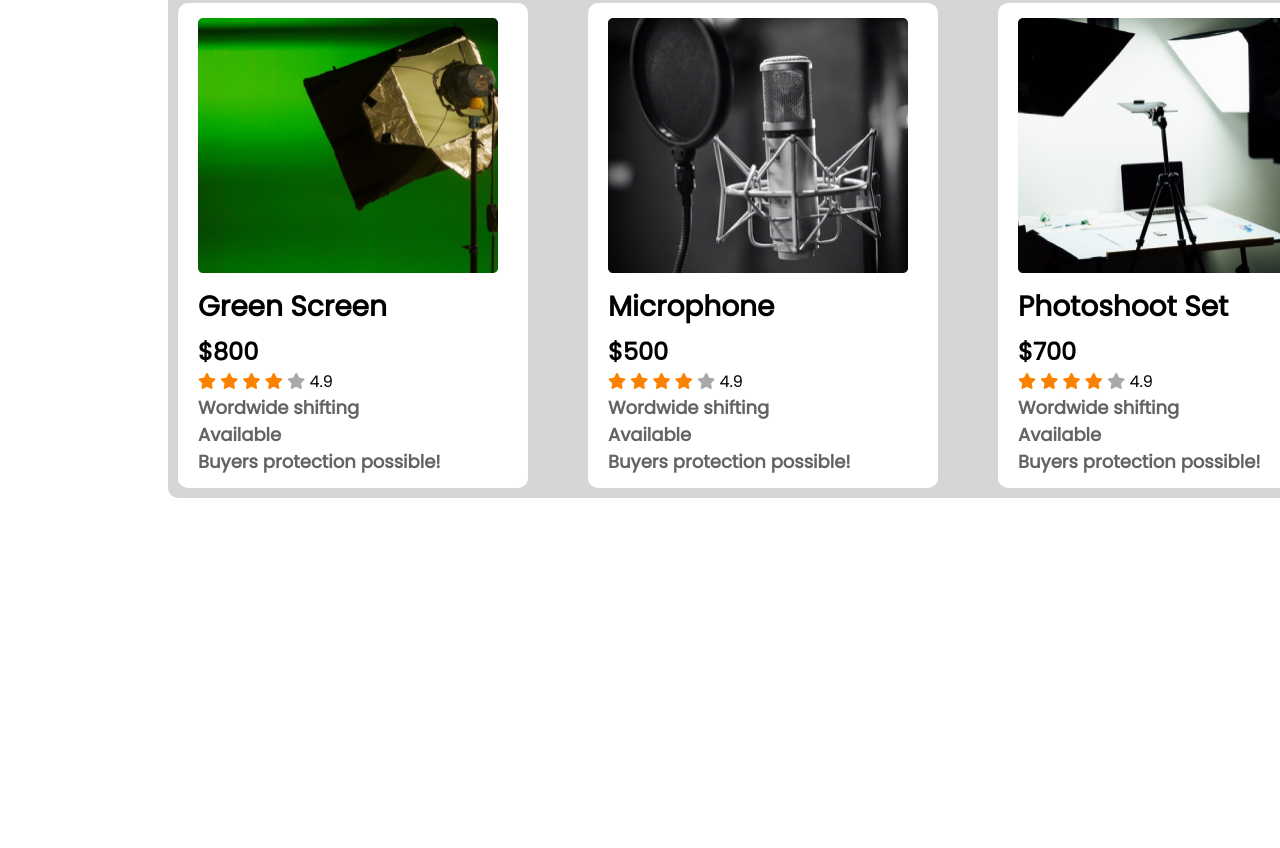
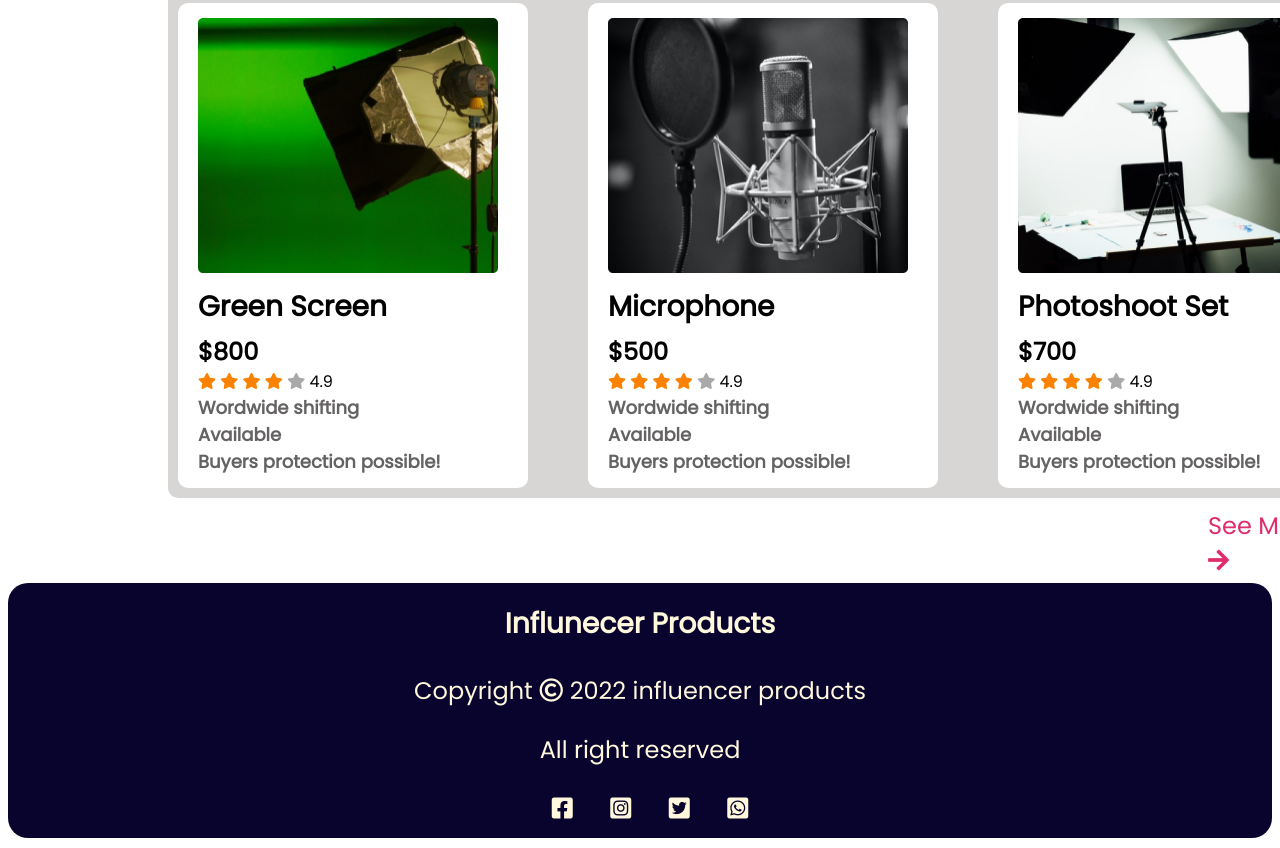
Before and after one commit to arghobhowmik/influencer-gears, a plain HTML site: page index.html in a window 1280 px wide. Shown: the part 1806-2654 px from the top of the page. Before the commit the page ends 2304 px from the top, so only its background shows below. Drawn offline with Linux system fonts and the light colour scheme.

Commit message:
final commit

```diff
--- a/index.html
+++ b/index.html
@@ -220,6 +220,22 @@
                 </div>
             </div>
         </div>
+        <div class="see-more">
+            <a class="colour" href="">See More<i class="fas fa-arrow-right"></i></a>
+        </div>
+    </section>
+    <section class="footer">
+        <div class="footer-text">
+            <h3 class="footer-head">Influnecer Products</h3>
+            <p>Copyright <i class="far fa-copyright"></i> 2022 influencer products</p>
+            <p>All right reserved</p>
+            <div class="footer-icon">
+                <i class="fab fa-facebook-square"></i>
+                <i class="fab fa-instagram-square"></i>
+                <i class="fab fa-twitter-square"></i>
+                <i class="fab fa-whatsapp-square"></i>
+            </div>
+        </div>
     </section>
 </body>
 
--- a/style.css
+++ b/style.css
@@ -95,3 +95,39 @@ body{
 .fa-star.empty{
     color: darkgrey;
 }
+.see-more{
+    color: #000;
+    font-size: 1.5em;
+    margin-left: 1200px;
+    margin-top: 10px;
+}
+.colour{
+    margin-right: 20px;
+    color: #e02c6d;
+    text-decoration: none;
+}
+/* -----footer ----- */
+.footer{
+    margin-top: 1850px;
+    align-items: center;
+}
+.footer-text{
+    background-color: rgb(9, 4, 46);
+    margin-top: 100px;
+    margin-bottom: 10px;
+    text-align: center;
+    color: cornsilk;
+    font-size: 1.5em;
+    border-radius: 20px;
+}
+.footer-head{
+    padding-top: 20px;
+}
+.footer-icon{
+    padding-bottom: 10px;
+}
+.fab{
+    margin-left: 20px;
+    width: 32px;
+    height: 32px;
+}
```
